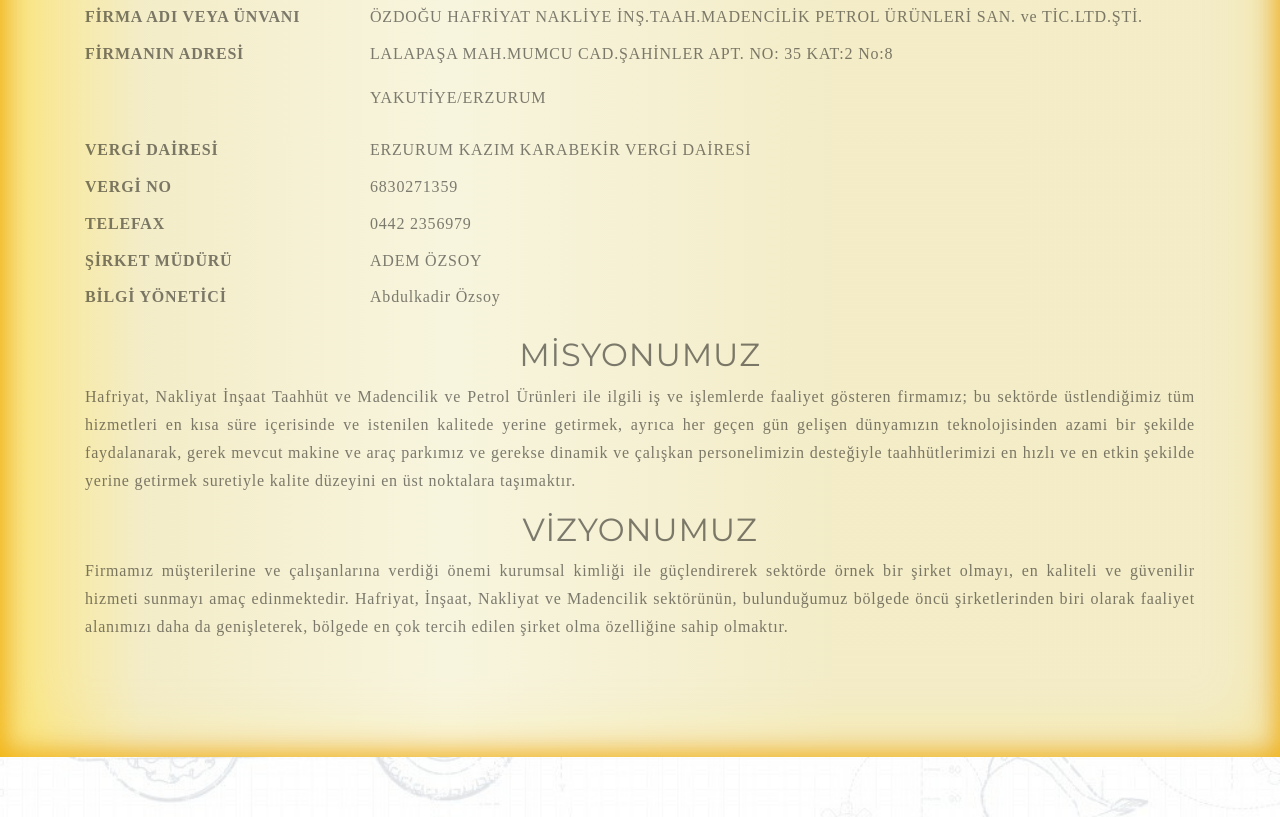
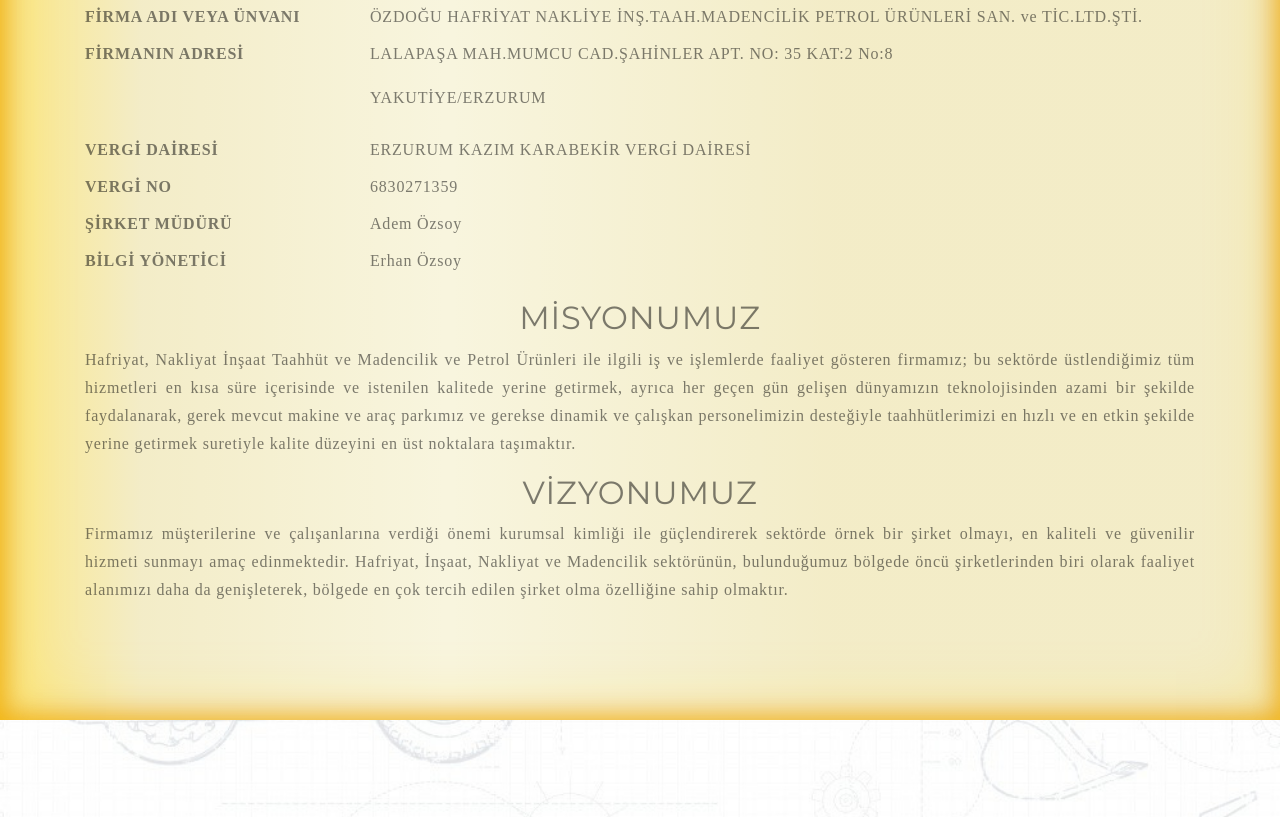
Before and after one commit to gadagal/oz-dogu, a website with bundled scripts: page index.html in a window 1280 px wide. Shown: the part 1130-1947 px from the top of the page. Built offline with nearby package versions, Linux system fonts and the light colour scheme; a web font is replaced by a local one.

Commit message:
Contact update && CNAME addition

```diff
--- a/index.html
+++ b/index.html
@@ -102,14 +102,11 @@
                         <dt class="col-sm-3 text-truncate">VERGİ NO</dt>
                         <dd class="col-sm-9">6830271359</dd>
 
-                        <dt class="col-sm-3 text-truncate">TELEFAX</dt>
-                        <dd class="col-sm-9">0442 2356979</dd>
-
                         <dt class="col-sm-3 text-truncate">ŞİRKET MÜDÜRÜ</dt>
-                        <dd class="col-sm-9">ADEM ÖZSOY</dd>
+                        <dd class="col-sm-9">Adem Özsoy</dd>
 
                         <dt class="col-sm-3 text-truncate">BİLGİ YÖNETİCİ</dt>
-                        <dd class="col-sm-9">Abdulkadir Özsoy</dd>
+                        <dd class="col-sm-9">Erhan Özsoy</dd>
 
                     </dl>
                     </p>
@@ -383,8 +380,8 @@
                         </div>
                         <div class="col-sm-6 col-md-3 mb-2">
                             <div><i class="fas fa-2x fa-phone"></i></div>
-                            <div>A.Kadir Özsoy</div>
-                            <div>0532 6620976</div>
+                            <div>Erhan Özsoy</div>
+                            <div>0533 3567685</div>
                         </div>
                         <div class="col-sm-6 col-md-3 mb-2">
                             <div><i class="fas fa-2x fa-envelope"></i></div>
```
Also changed, not shown: 1 other file.
